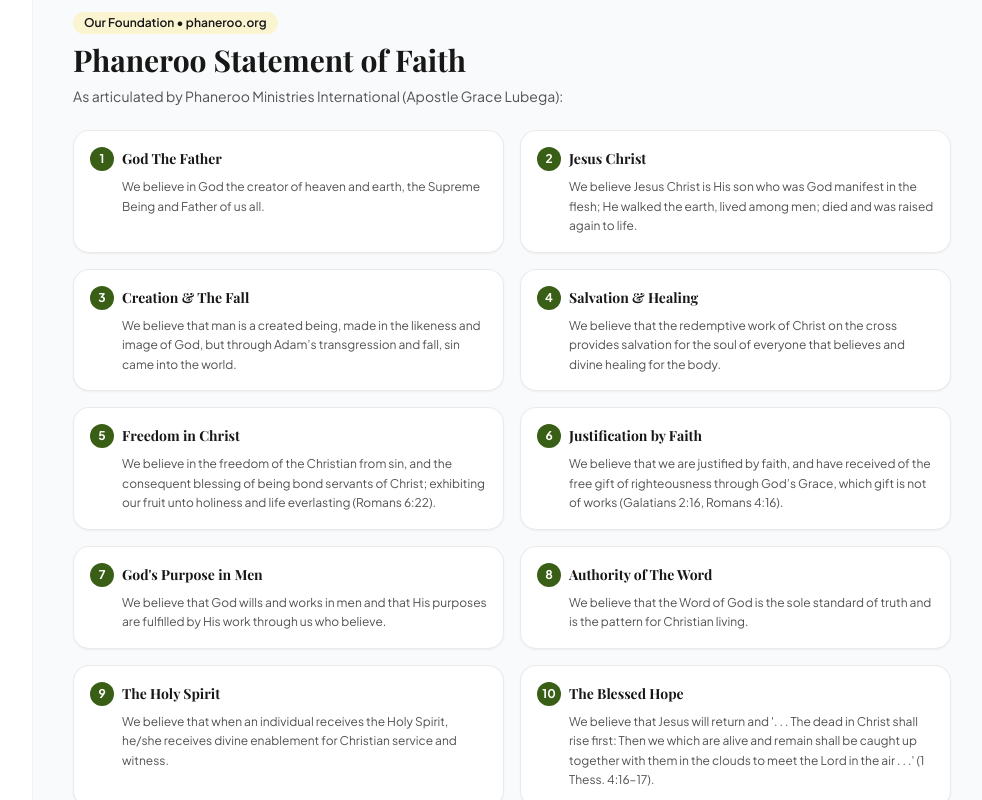
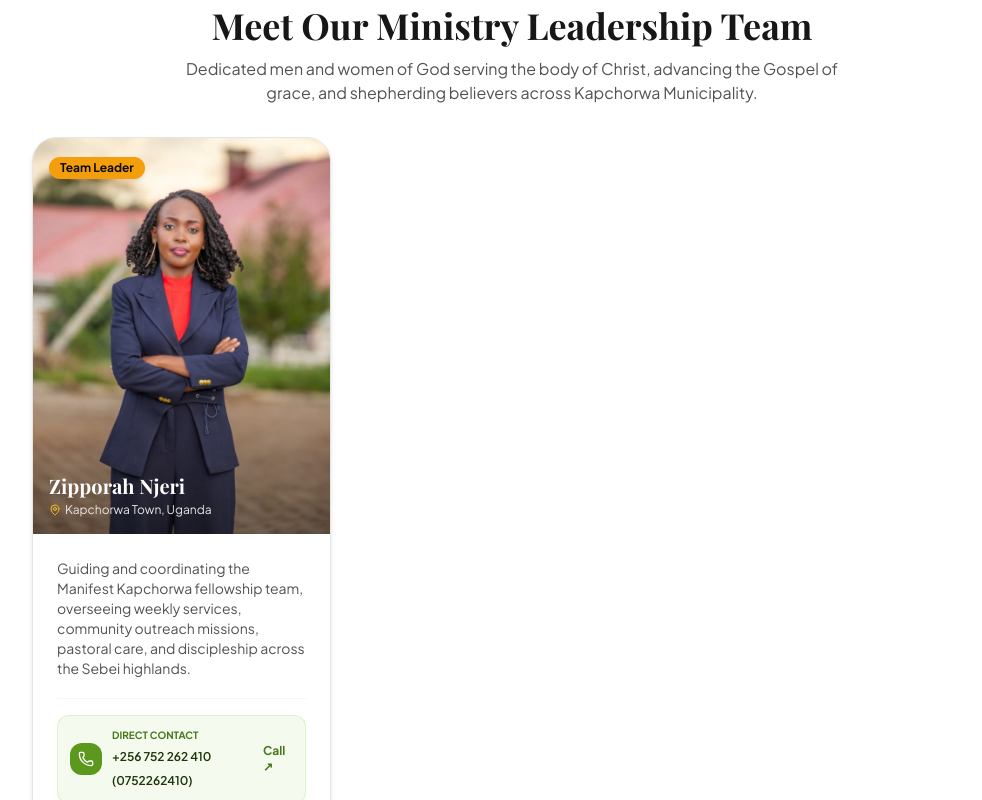
Before and after one commit to ChemayekAbraham/manifestkapchorwa, a Next.js app: page /about in a window 1280 px wide. Shown: the part 700-1500 px from the top of the page, without its empty margins (128-1110 px from the left). Built offline with nearby package versions, Linux system fonts and the light colour scheme; no server answers; the database is empty; a web font is replaced by a local one.

Commit message:
feat: add Ministry Leadership section with Team Leader Zipporah Njeri

```diff
--- a/app/(public)/about/page.tsx
+++ b/app/(public)/about/page.tsx
@@ -3,6 +3,7 @@
 import { Badge } from "@/components/ui/badge";
 import { Card, CardContent, CardHeader, CardTitle } from "@/components/ui/card";
 import { CheckCircle2, ShieldCheck, Heart, Users, Compass } from "lucide-react";
+import { LeadershipSection } from "@/components/public/leadership-section";
 
 export const metadata = {
   title: "About Us — Vision, Mission & Faith",
@@ -58,6 +59,9 @@
           </CardContent>
         </Card>
       </div>
+
+      {/* Leadership & Ministry Team */}
+      <LeadershipSection />
 
       {/* Statement of Faith */}
       <div className="rounded-3xl bg-cream-100 border border-cream-200 p-6 sm:p-10 space-y-6">
--- a/components/public/header.tsx
+++ b/components/public/header.tsx
@@ -21,6 +21,7 @@
   MapPin,
   ArrowUpRight,
   Flame,
+  Users,
 } from "lucide-react";
 import { Button } from "@/components/ui/button";
 
@@ -75,6 +76,14 @@
         icon: Camera,
         desc: "Moments in God's presence",
         gradient: "from-purple-500/20 to-pink-500/20 text-purple-600",
+      },
+      {
+        name: "Leadership Team",
+        href: "/about#leadership",
+        icon: Users,
+        desc: "Team leading Kapchorwa",
+        badge: "Team",
+        gradient: "from-amber-500/20 to-amber-600/20 text-amber-700",
       },
     ],
   },
--- /dev/null
+++ b/components/public/leadership-section.tsx
@@ -0,0 +1,128 @@
+import React from "react";
+import Image from "next/image";
+import { Badge } from "@/components/ui/badge";
+import { Phone, MessageCircle, Mail, MapPin } from "lucide-react";
+
+export interface TeamMember {
+  id: string;
+  name: string;
+  role: string;
+  phone: string;
+  phoneFormatted: string;
+  imageUrl: string;
+  bio: string;
+  location?: string;
+}
+
+export const TEAM_MEMBERS: TeamMember[] = [
+  {
+    id: "zipporah-njeri",
+    name: "Zipporah Njeri",
+    role: "Team Leader",
+    phone: "+256752262410",
+    phoneFormatted: "+256 752 262 410 (0752262410)",
+    imageUrl: "/images/team/zipporah-njeri.jpg",
+    bio: "Guiding and coordinating the Manifest Kapchorwa fellowship team, overseeing weekly services, community outreach missions, pastoral care, and discipleship across the Sebei highlands.",
+    location: "Kapchorwa Town, Uganda",
+  },
+];
+
+export function LeadershipSection() {
+  return (
+    <section id="leadership" className="space-y-8 scroll-mt-24">
+      <div className="text-center space-y-3">
+        <Badge variant="clay">Servant Leadership</Badge>
+        <h2 className="font-heading text-2xl sm:text-4xl font-bold text-neutral-900">
+          Meet Our Ministry Leadership Team
+        </h2>
+        <p className="max-w-2xl mx-auto text-sm sm:text-base text-neutral-600 leading-relaxed">
+          Dedicated men and women of God serving the body of Christ, advancing the Gospel of grace, and shepherding believers across Kapchorwa Municipality.
+        </p>
+      </div>
+
+      <div className="grid grid-cols-1 md:grid-cols-2 lg:grid-cols-3 gap-8 justify-center">
+        {TEAM_MEMBERS.map((member) => (
+          <div
+            key={member.id}
+            className="group rounded-3xl bg-white border border-neutral-200 overflow-hidden shadow-md hover:shadow-xl transition-all duration-300 hover:-translate-y-1 flex flex-col"
+          >
+            {/* Portrait Image Container */}
+            <div className="relative aspect-[3/4] w-full overflow-hidden bg-neutral-100">
+              <Image
+                src={member.imageUrl}
+                alt={member.name}
+                fill
+                priority
+                sizes="(max-width: 768px) 100vw, 33vw"
+                className="object-cover object-top group-hover:scale-105 transition-transform duration-500 ease-out"
+              />
+              <div className="absolute inset-0 bg-gradient-to-t from-neutral-950/80 via-transparent to-transparent opacity-60 group-hover:opacity-75 transition-opacity" />
+
+              {/* Role badge */}
+              <div className="absolute top-4 left-4 z-10">
+                <Badge variant="ochre" className="bg-amber-500 text-neutral-950 font-bold shadow-md">
+                  {member.role}
+                </Badge>
+              </div>
+
+              {/* Bottom name overlay on photo */}
+              <div className="absolute bottom-4 left-4 right-4 z-10 text-white">
+                <h3 className="font-heading text-xl font-bold drop-shadow-sm">
+                  {member.name}
+                </h3>
+                {member.location && (
+                  <p className="text-xs text-neutral-200 flex items-center gap-1 mt-0.5">
+                    <MapPin className="h-3 w-3 text-amber-400" />
+                    <span>{member.location}</span>
+                  </p>
+                )}
+              </div>
+            </div>
+
+            {/* Details & Actions */}
+            <div className="p-6 flex-1 flex flex-col justify-between space-y-5">
+              <p className="text-xs sm:text-sm text-neutral-600 leading-relaxed">
+                {member.bio}
+              </p>
+
+              {/* Contact Actions */}
+              <div className="space-y-2.5 pt-4 border-t border-neutral-100">
+                <a
+                  href={`tel:${member.phone}`}
+                  className="flex items-center justify-between p-3 rounded-xl bg-highland-50 hover:bg-highland-100/80 border border-highland-200/60 text-highland-900 transition-colors group/link"
+                >
+                  <div className="flex items-center gap-2.5">
+                    <div className="h-8 w-8 rounded-lg bg-highland-600 text-white flex items-center justify-center shrink-0">
+                      <Phone className="h-4 w-4" />
+                    </div>
+                    <div>
+                      <span className="text-[10px] uppercase font-bold text-highland-700 block">
+                        Direct Contact
+                      </span>
+                      <span className="text-xs font-semibold">
+                        {member.phoneFormatted}
+                      </span>
+                    </div>
+                  </div>
+                  <span className="text-xs font-bold text-highland-700 group-hover/link:translate-x-0.5 transition-transform">
+                    Call ↗
+                  </span>
+                </a>
+
+                <a
+                  href={`https://wa.me/${member.phone.replace("+", "")}`}
+                  target="_blank"
+                  rel="noopener noreferrer"
+                  className="flex items-center justify-center gap-2 w-full py-2.5 px-4 rounded-xl bg-emerald-600 hover:bg-emerald-700 text-white font-bold text-xs shadow-sm transition-colors"
+                >
+                  <MessageCircle className="h-4 w-4" />
+                  <span>Chat on WhatsApp</span>
+                </a>
+              </div>
+            </div>
+          </div>
+        ))}
+      </div>
+    </section>
+  );
+}
```
Also changed, not shown: public/images/team/zipporah-njeri.jpg (added).
